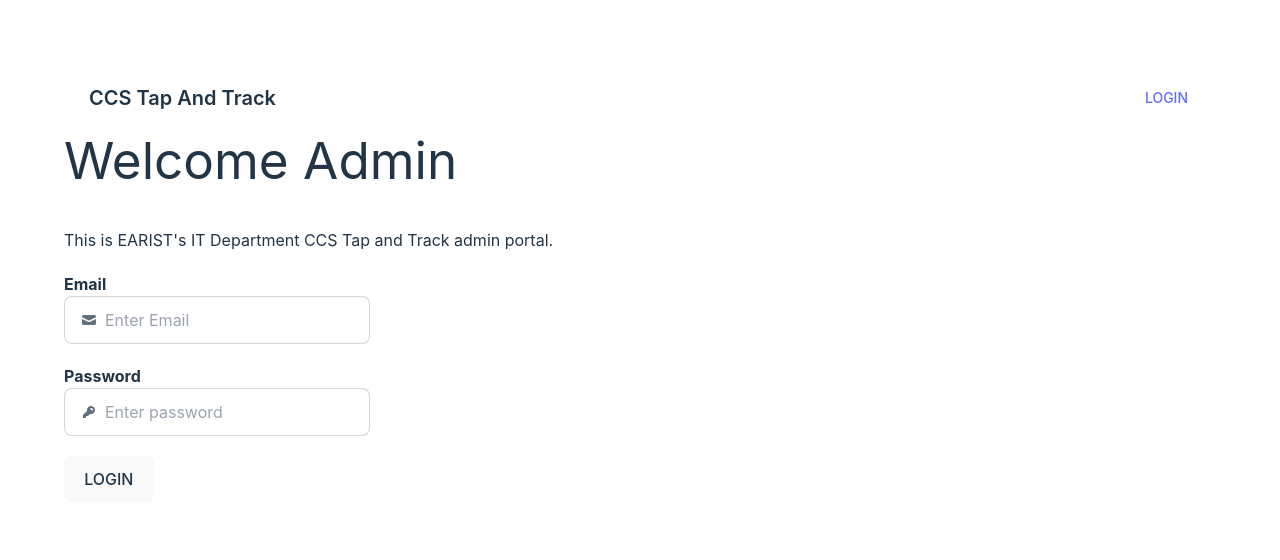
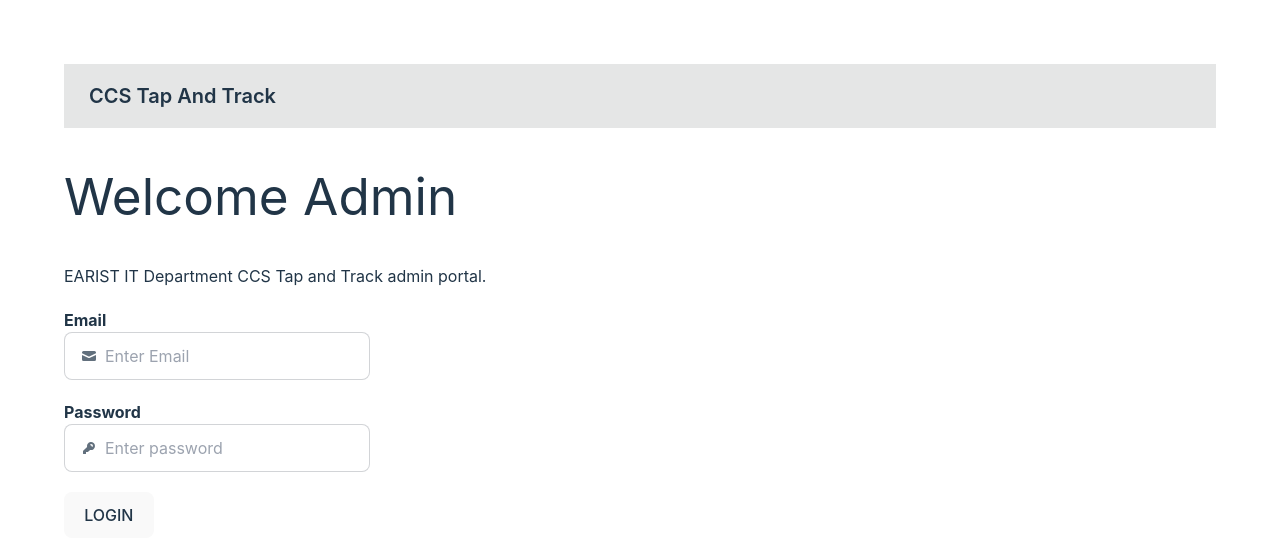
Before and after one commit to briosoemilio/ccs-tap-and-track-super-admin, a React (Vite) app: page / in a window 1280 px wide. Shown: the top 560 px of the page. Built offline with nearby package versions, Linux system fonts and the light colour scheme.

Commit message:
Update navbar

```diff
--- a/src/components/NavBar/NavBar.tsx
+++ b/src/components/NavBar/NavBar.tsx
@@ -2,16 +2,12 @@
 
 const NavBar = () => {
   return (
-    <div className="navbar bg-base-100">
+    <div className="navbar bg-base-300 mb-10">
       <div className="flex-1">
         <a href="/" className="btn btn-ghost text-xl">CCS Tap And Track</a>
       </div>
       <div className="flex-none">
-        <ul className="menu menu-horizontal px-1">
-          <li>
-            <a href="/login">LOGIN</a>
-          </li>
-        </ul>
+
       </div>
     </div>
   );
--- a/src/pages/Home/Home.tsx
+++ b/src/pages/Home/Home.tsx
@@ -6,7 +6,7 @@
   return (
     <ScreenContainer>
       <h1 className="mb-10">Welcome Admin</h1>
-      <div>This is EARIST's IT Department CCS Tap and Track admin portal.</div>
+      <div>EARIST IT Department CCS Tap and Track admin portal.</div>
       <LoginForm />
     </ScreenContainer>
   );
```
